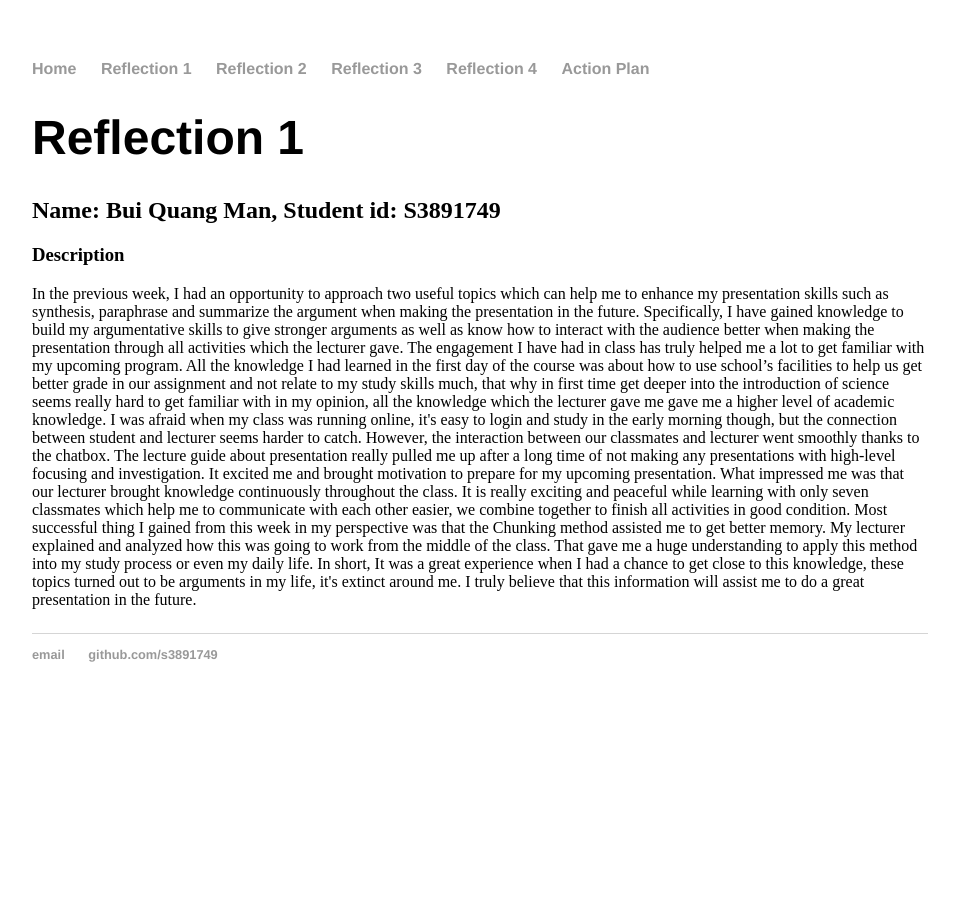
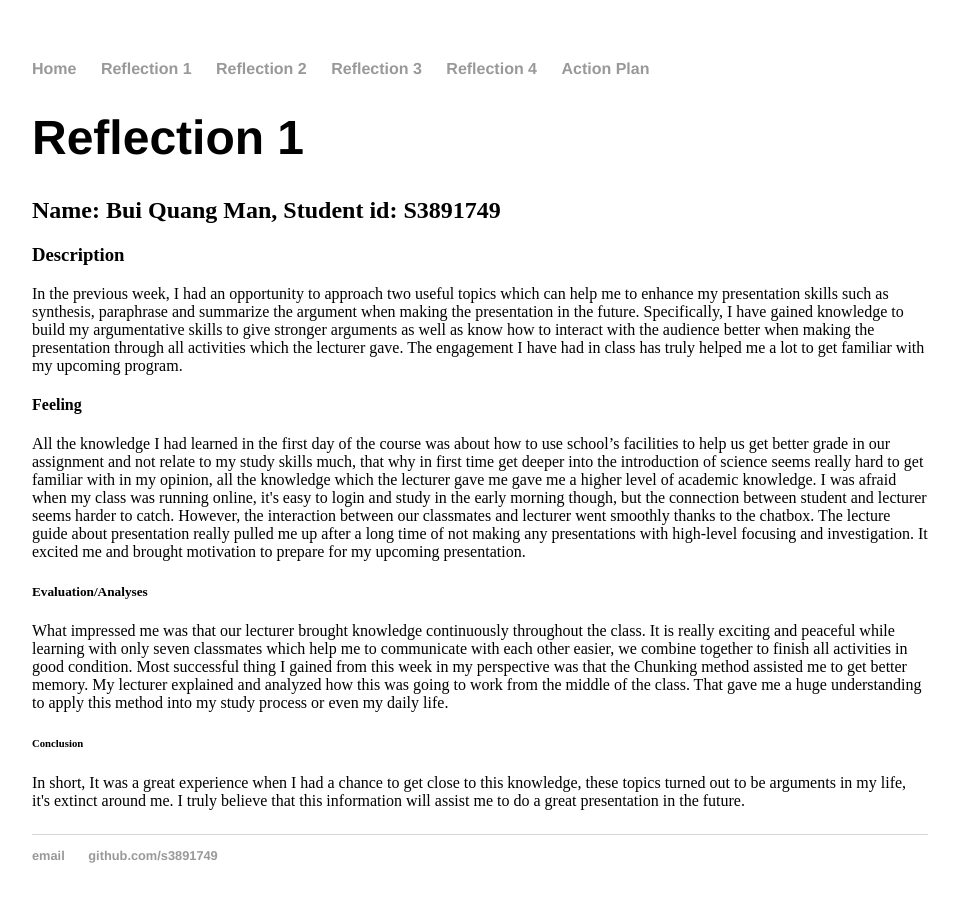
Before and after one commit to S3891749/s3891749.github.io, a Jekyll site: the page built from about/index.html, in a window 1280 px wide. Shown: the whole page, without its empty margins (160-1119 px from the left). Built offline with Jekyll 4.4.1, drawn with Linux system fonts in a browser that asks for light colours; before the commit the page ends 900 px from its top, so only the background shows below that.

Commit message:
Update index.html

```diff
--- a/about/index.html
+++ b/about/index.html
@@ -6,16 +6,16 @@
 	<h1>{{ page.title }}</h1>
 	<h2>Name: Bui Quang Man, Student id: S3891749</h2>
 <h3>Description</h3>
-<space>In the previous week, I had an opportunity to approach two useful topics which can help me to enhance my presentation skills such as synthesis, paraphrase and summarize the argument when making the presentation in the future. Specifically, I have gained knowledge to build my argumentative skills to give stronger arguments as well as know how to interact with the audience better when making the presentation through all activities which the lecturer gave. The engagement I have had in class has truly helped me a lot to get familiar with my upcoming program. <space>
+In the previous week, I had an opportunity to approach two useful topics which can help me to enhance my presentation skills such as synthesis, paraphrase and summarize the argument when making the presentation in the future. Specifically, I have gained knowledge to build my argumentative skills to give stronger arguments as well as know how to interact with the audience better when making the presentation through all activities which the lecturer gave. The engagement I have had in class has truly helped me a lot to get familiar with my upcoming program. <space>
 
+	<h4>Feeling</h4>
+All the knowledge I had learned in the first day of the course was about how to use school’s facilities to help us get better grade in our assignment and not relate to my study skills much, that why in first time get deeper into the introduction of science seems really hard to get familiar with in my opinion, all the knowledge which the lecturer gave me gave me a higher level of academic knowledge. I was afraid when my class was running online, it's easy to login and study in the early morning though, but the connection between student and lecturer seems harder to catch. However, the interaction between our classmates and lecturer went smoothly thanks to the chatbox. The lecture guide about presentation really pulled me up after a long time of not making any presentations with high-level focusing and investigation. It excited me and brought motivation to prepare for my upcoming presentation.<space>
 
-<space>All the knowledge I had learned in the first day of the course was about how to use school’s facilities to help us get better grade in our assignment and not relate to my study skills much, that why in first time get deeper into the introduction of science seems really hard to get familiar with in my opinion, all the knowledge which the lecturer gave me gave me a higher level of academic knowledge. I was afraid when my class was running online, it's easy to login and study in the early morning though, but the connection between student and lecturer seems harder to catch. However, the interaction between our classmates and lecturer went smoothly thanks to the chatbox. The lecture guide about presentation really pulled me up after a long time of not making any presentations with high-level focusing and investigation. It excited me and brought motivation to prepare for my upcoming presentation.<space>
+	<h5>Evaluation/Analyses</h5>
+What impressed me was that our lecturer brought knowledge continuously throughout the class. It is really exciting and peaceful while learning with only seven classmates which help me to communicate with each other easier, we combine together to finish all activities in good condition. Most successful thing I gained from this week in my perspective was that the Chunking method assisted me to get better memory. My lecturer explained and analyzed how this was going to work from the middle of the class. That gave me a huge understanding to apply this method into my study process or even my daily life.<space>
 
-
-<space>What impressed me was that our lecturer brought knowledge continuously throughout the class. It is really exciting and peaceful while learning with only seven classmates which help me to communicate with each other easier, we combine together to finish all activities in good condition. Most successful thing I gained from this week in my perspective was that the Chunking method assisted me to get better memory. My lecturer explained and analyzed how this was going to work from the middle of the class. That gave me a huge understanding to apply this method into my study process or even my daily life.<space>
-
-
-<space>In short, It was a great experience when I had a chance to get close to this knowledge, these topics turned out to be arguments in my life, it's extinct around me. I truly believe that this information will assist me to do a great presentation in the future.<space>
+	<h6>Conclusion</h6>
+In short, It was a great experience when I had a chance to get close to this knowledge, these topics turned out to be arguments in my life, it's extinct around me. I truly believe that this information will assist me to do a great presentation in the future.<space>
 
 </p>
 
```
